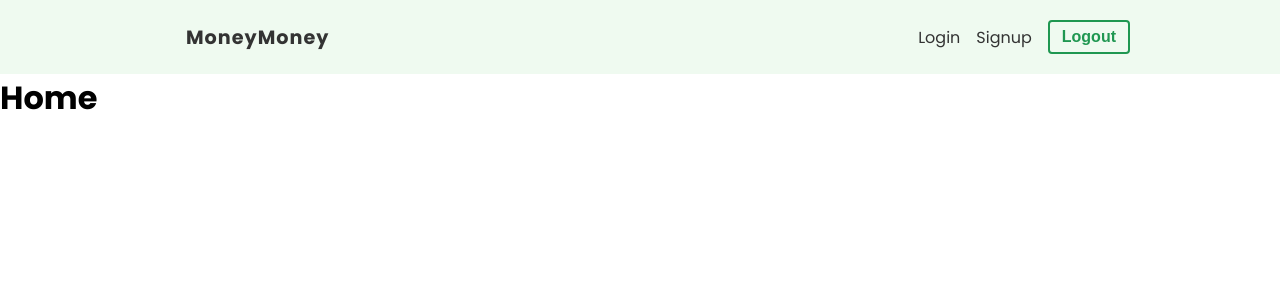
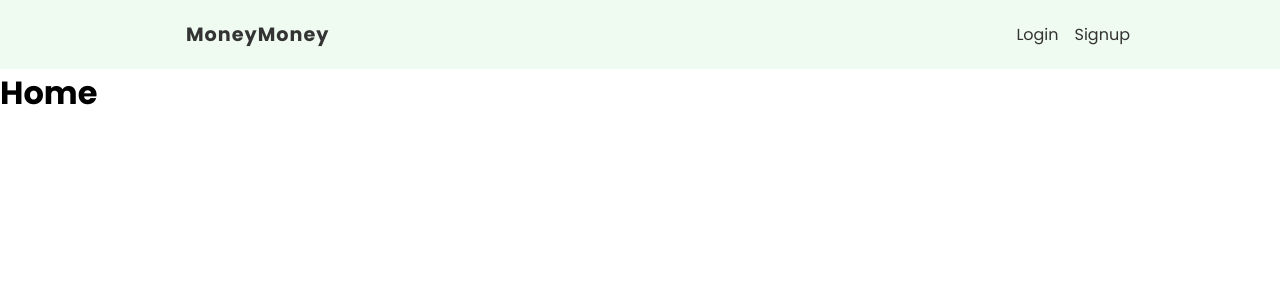
Before and after one commit to yusufisbilir/MoneyMoney-Finance-Tracker, a React (Create React App) app: page / in a window 1280 px wide. Shown: the top 300 px of the page. Built offline with nearby package versions, Linux system fonts and the light colour scheme.

Commit message:
Conditional show content.

```diff
--- a/src/components/navbar/Navbar.js
+++ b/src/components/navbar/Navbar.js
@@ -2,9 +2,11 @@ import styles from "./Navbar.module.css";
 import React from "react";
 import { Link } from "react-router-dom";
 import { useLogout } from "../../hooks/useLogout";
+import { useAuthContext } from "../../hooks/useAuthContext";
 
 function Navbar() {
   const { logout } = useLogout();
+  const { user } = useAuthContext();
 
   return (
     <nav className={styles.navbar}>
@@ -13,6 +15,8 @@ function Navbar() {
           <Link to="/">MoneyMoney</Link>
         </li>
 
+        {!user && (
+          <>
             <li>
               <Link to="/login">Login</Link>
             </li>
@@ -20,12 +24,19 @@ function Navbar() {
             <li>
               <Link to="/signup">Signup</Link>
             </li>
+          </>
+        )}
 
+        {user && (
+          <>
+            <li>hello, {user.displayName}</li>
             <li>
               <button className="btn" onClick={logout}>
                 Logout
               </button>
             </li>
+          </>
+        )}
       </ul>
     </nav>
   );
```
Lines whose indentation alone changed are shown as unchanged.
